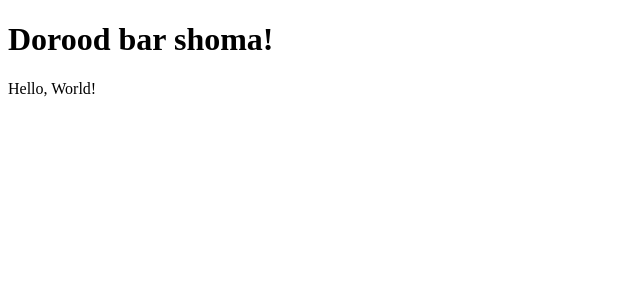
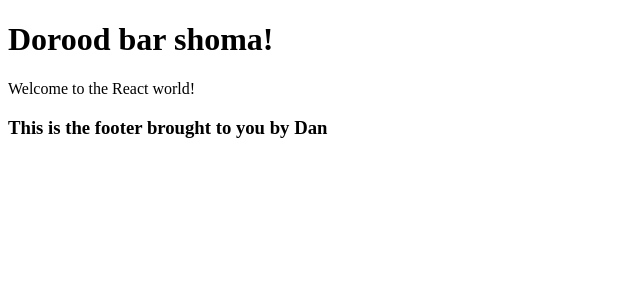
Before and after one commit to Downdate/React, a React (Vite) app in the folder taskopedia/: page / in a window 1280 px wide. Shown: the top 300 px of the page, without its empty margins (0-640 px from the left). Built offline with nearby package versions, Linux system fonts and the light colour scheme.

Commit message:
added footer and changed HomePage Component.

```diff
--- a/taskopedia/src/main.jsx
+++ b/taskopedia/src/main.jsx
@@ -1,17 +1,28 @@
-import { StrictMode } from 'react'
-import { createRoot } from 'react-dom/client'
+import { StrictMode } from "react";
+import { createRoot } from "react-dom/client";
 
-const root = createRoot(document.getElementById('root'));
+const root = createRoot(document.getElementById("root"));
 
 function HomePage() {
   return (
     <div>
       <h1>Dorood bar shoma!</h1>
-      <div>Hello, World!</div>
+      <div>Welcome to the React world!</div>
+    </div>
+  );
+}
+
+function Footer() {
+  return (
+    <div>
+      <h3>This is the footer brought to you by Dan</h3>
     </div>
   );
 }
 
 root.render(
-  HomePage()
-)
+  <div>
+    <HomePage />
+    <Footer />
+  </div>,
+);
```
